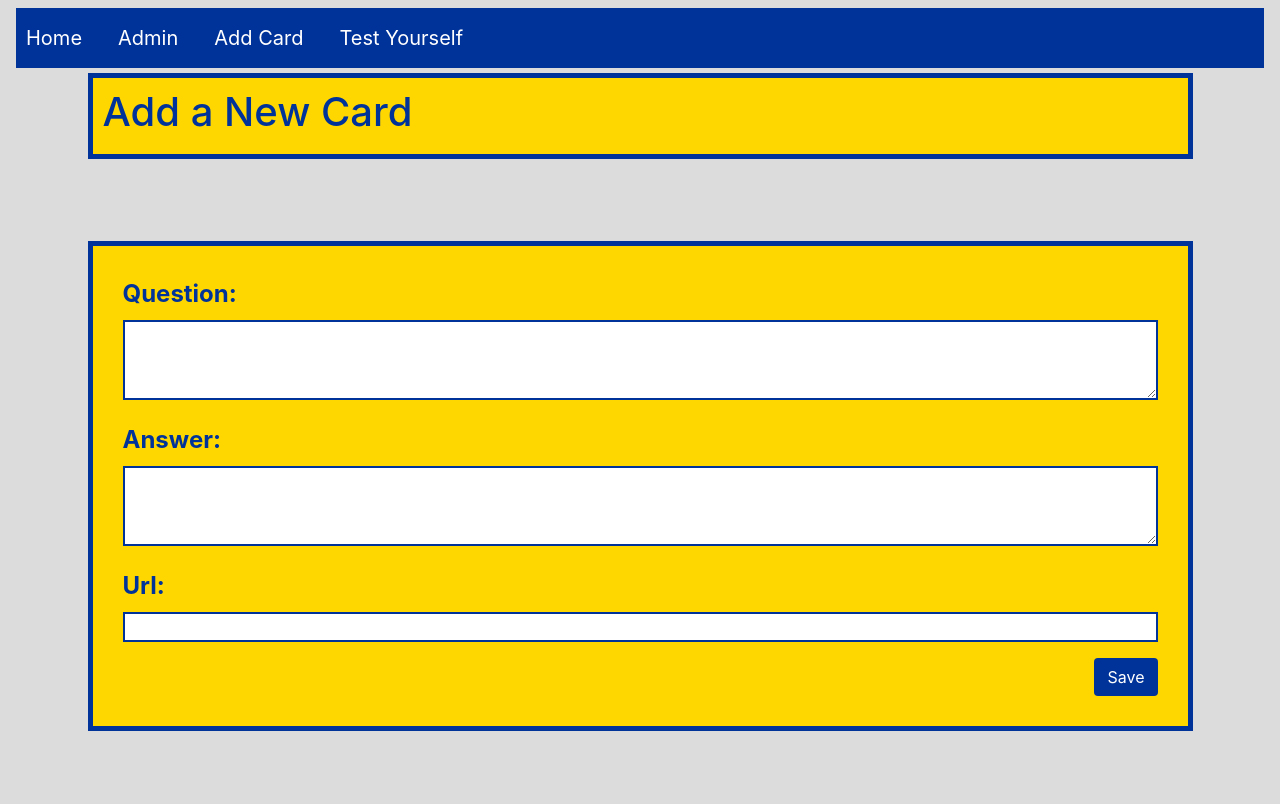
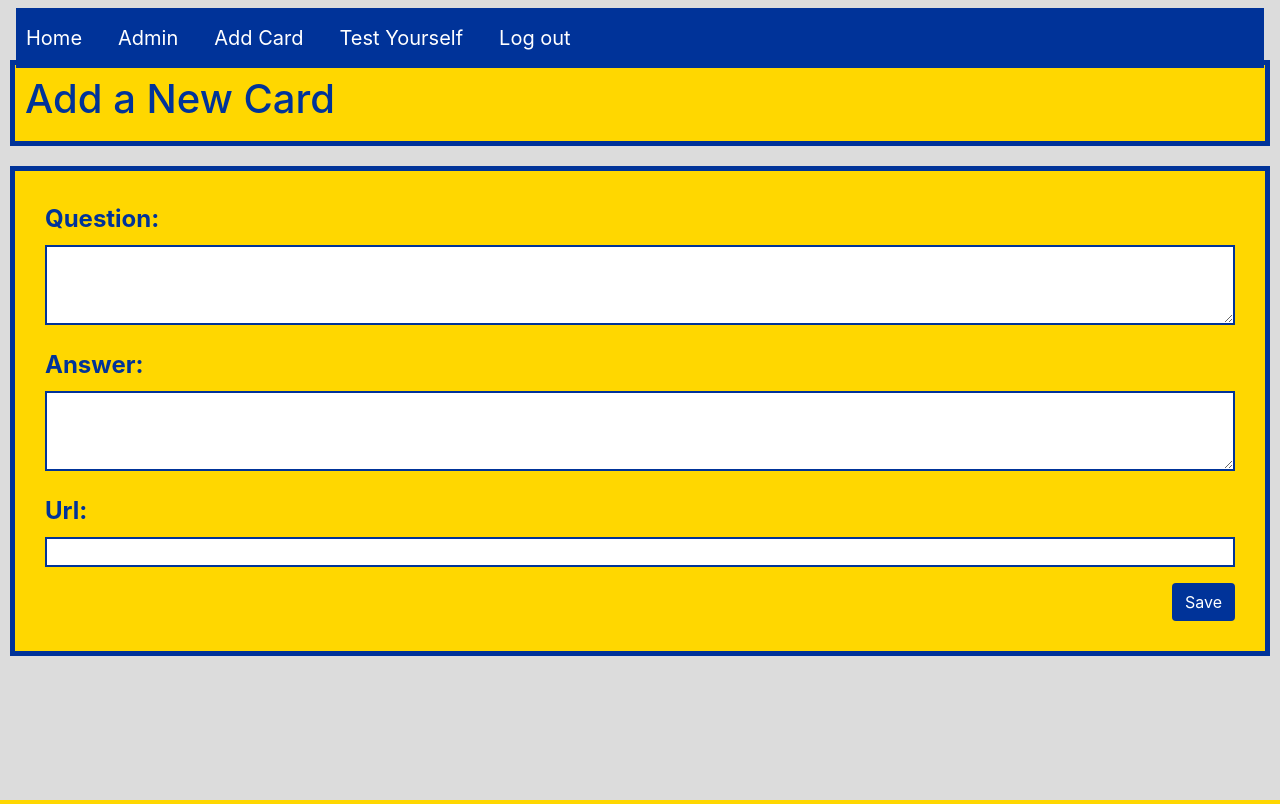
Before and after one commit to chrishaining/django_quiz, a Django app: page /cards/card/new/ in a window 1280 px wide. Run offline with Django 3.2, Linux system fonts and the light colour scheme; the visitor is signed in with stand-in values (Sample User, id 1); some libraries are stand-ins or nearby versions.

Commit message:
pre-break commit

```diff
--- a/quiz/cards/admin.py
+++ b/quiz/cards/admin.py
@@ -4,4 +4,5 @@ from django.contrib.admin import sites
 
 # Register your models here.
 admin.site.register(Card)
+admin.site.register(MultipleChoiceCard)
 sites.AdminSite.site_url = '/cards/'
--- a/quiz/cards/forms.py
+++ b/quiz/cards/forms.py
@@ -7,8 +7,27 @@ class CardForm(forms.ModelForm):
         fields = ('question', 'answer', 'url')
 
 
-class MultipleChoiceCardForm(forms.ModelForm):
-    class Meta:
-        model = MultipleChoiceCard
-        # answer = answer= forms.ChoiceField(label='What is your answer?', widget=forms.RadioSelect(choices=)
-        fields = ('question', 'answer', 'url')
+# class MultipleChoiceCardForm(forms.ModelForm):
+#     class Meta:
+#         model = MultipleChoiceCard
+#         # answer = answer= forms.ChoiceField(label='What is your answer?', widget=forms.RadioSelect(choices=)
+#         fields = ('question', 'answer', 'url')
+
+
+
+class MultipleChoiceCardForm(forms.Form):
+    question = forms.CharField(max_length=100)
+    A = 'A'
+    B = 'B'
+    C = 'C'
+    ANSWER_CHOICES = [
+        (A, 'A'),
+        (B, 'B'),
+        (C, 'C')
+    ]
+    answer = forms.CharField(max_length=3, widget=forms.Select(choices=ANSWER_CHOICES))
+    # url = forms.URLField(max_length=250)
+
+# class BookForm(forms.Form):
+#     name = forms.CharField(max_length=100)
+#     authors = forms.ModelMultipleChoiceField(queryset=Author.objects.all())
--- a/quiz/cards/models.py
+++ b/quiz/cards/models.py
@@ -1,4 +1,5 @@
 from django.db import models
+# from multiselectfield import MultiSelectField
 
 # Create your models here.
 class Card(models.Model):
@@ -30,6 +31,8 @@ class MultipleChoiceCard(models.Model):
     ]
 
     answer = models.CharField(max_length=6, choices=CHOICES)
+    # answer = MultiSelectField(choices=CHOICES, max_choices=3, max_length=3)
+
 
     url = models.URLField(max_length=250, blank=True)
 
--- a/quiz/cards/views.py
+++ b/quiz/cards/views.py
@@ -29,12 +29,13 @@ def test_yourself(request):
     multiple_choice_cards = MultipleChoiceCard.objects.all()
     return render(request, "cards/test_yourself.html", locals())
 
-
+# @login_required
 class CardUpdate(UpdateView):
     model = Card
     fields = ['question', 'answer', 'url']
     success_url = reverse_lazy('index')
 
+# @login_required
 class CardDelete(DeleteView):
     model = Card
     success_url = reverse_lazy('index')
--- a/quiz/quiz/settings.py
+++ b/quiz/quiz/settings.py
@@ -38,6 +38,7 @@ INSTALLED_APPS = [
     'django.contrib.messages',
     'django.contrib.staticfiles',
     'cards'
+    # 'multiselectfield'
 ]
 
 MIDDLEWARE = [
--- a/quiz/static/css/style.css
+++ b/quiz/static/css/style.css
@@ -3,9 +3,14 @@ body {
     background-color: gainsboro
 }
 
-.row {
-    margin: 5%
+.container-fluid {
+    margin-top: 50px
 }
+
+
+/* .row {
+    margin-top: 300px
+} */
 
 .col {
     border: solid 5px #003399;
@@ -17,7 +22,7 @@ body {
 }
 
 .header {
-    background-color: #003399
+    background-color: #003399;
 }
 
 .table {
--- a/quiz/templates/base.html
+++ b/quiz/templates/base.html
@@ -27,6 +27,7 @@
                     {% if user.is_authenticated %}
                     <li class="nav"><a class="navbar-brand " href="{% url 'card_new' %}">Add Card</a></li>
                     <li class="nav"><a class="navbar-brand" href="{% url 'test_yourself' %}">Test Yourself</a></li>
+                    <li class="nav"><a class="navbar-brand" href="{% url 'logout' %}">Log out</a></li>
                     {% else %}
                     <li class="nav"><a class="navbar-brand" href="{% url 'login' %}">Log in</a></li>
                     {% endif %}
```
Also changed, not shown: quiz/templates/registration/login.html (+3 -4 lines), quiz/cards/migrations/0006_auto_20200209_1505.py (added).
